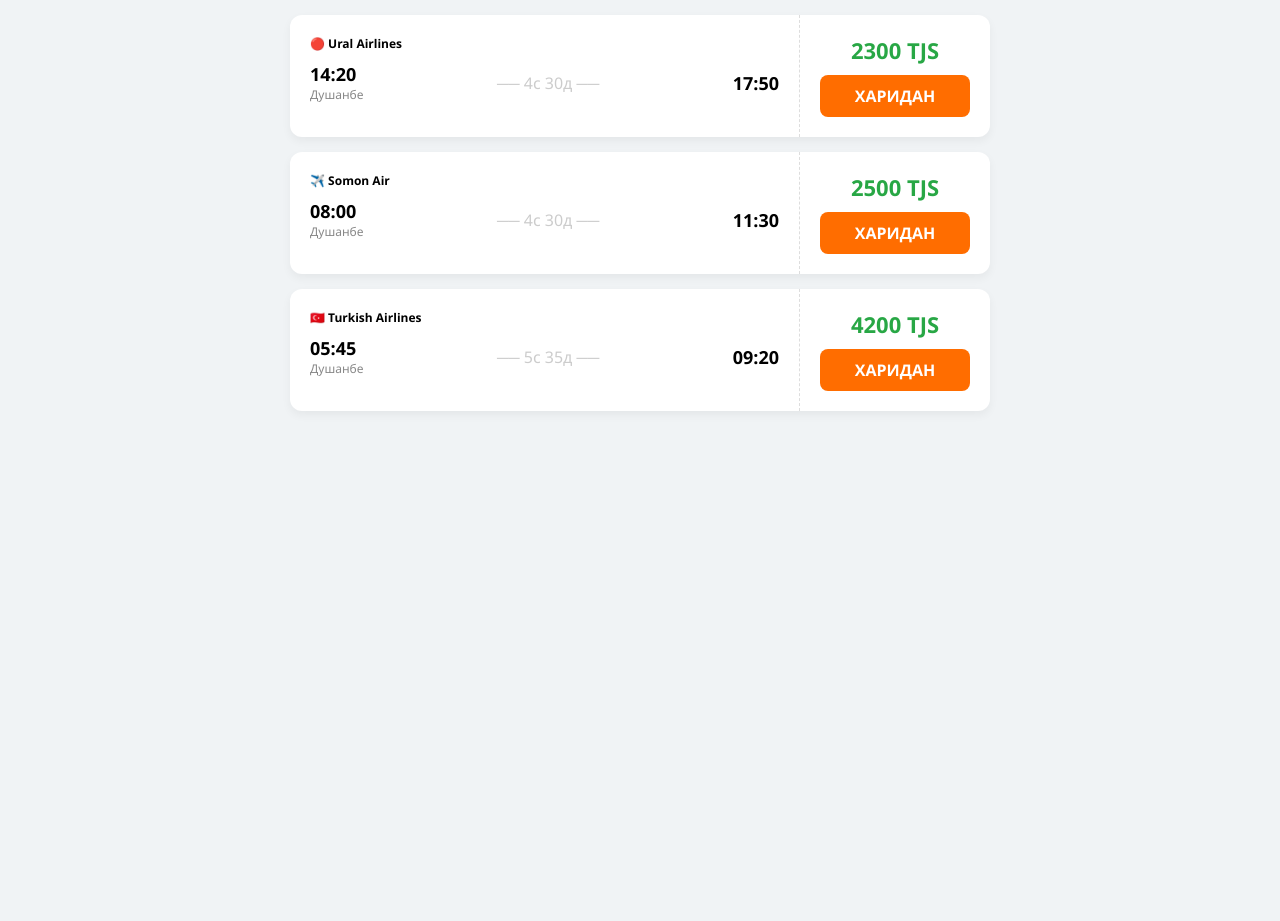
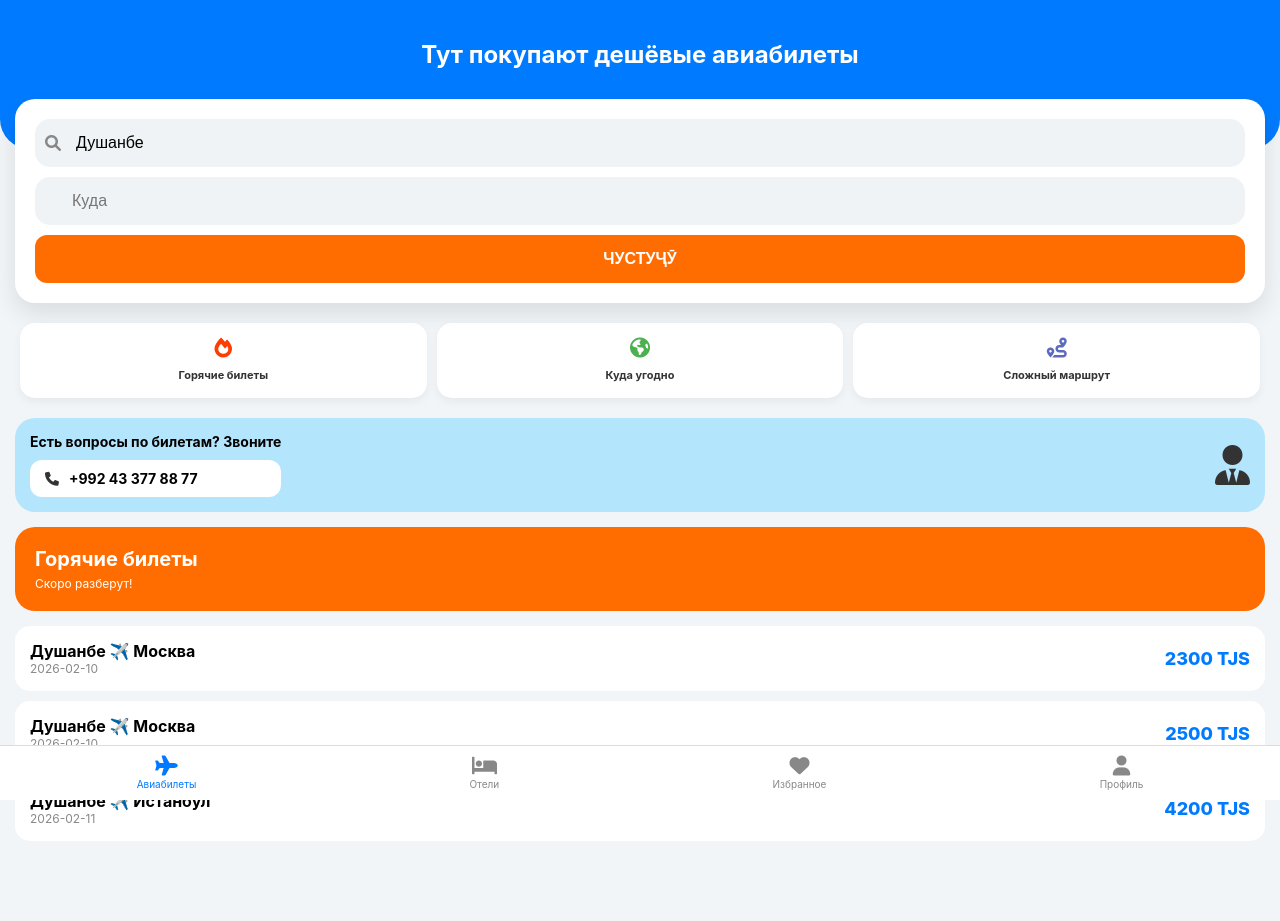
Before and after one commit to OSON-SAVDO/Avia-Search-TJ, a Flask app: page / in a window 1280 px wide. Before the commit the page ends 411 px from the top, so only its background shows below. Run offline with Flask 3, Linux system fonts and the light colour scheme; data comes from the database, SQL or seed files in the repository.

Commit message:
Update index.html

```diff
--- a/templates/index.html
+++ b/templates/index.html
@@ -1,51 +1,116 @@
 <!DOCTYPE html>
-<html>
+<html lang="{{ lang }}">
 <head>
+    <meta charset="UTF-8">
+    <meta name="viewport" content="width=device-width, initial-scale=1.0">
+    <title>Aviasales.tj - Клон</title>
+    <link rel="stylesheet" href="https://cdnjs.cloudflare.com/ajax/libs/font-awesome/6.0.0/css/all.min.css">
     <style>
-        body { font-family: 'Segoe UI', sans-serif; background: #f0f3f5; }
-        .ticket {
-            background: white; border-radius: 12px; display: flex;
-            max-width: 700px; margin: 15px auto; overflow: hidden;
-            box-shadow: 0 4px 10px rgba(0,0,0,0.05);
-        }
-        .left-side { padding: 20px; flex-grow: 1; border-right: 1px dashed #ddd; }
-        .right-side {
-            padding: 20px; min-width: 150px; text-align: center;
-            display: flex; flex-direction: column; justify-content: center;
-        }
-        .price { font-size: 22px; font-weight: bold; color: #28a745; margin-bottom: 10px; }
-        .buy-button {
-            background: #ff6d00; color: white; text-decoration: none;
-            padding: 10px 20px; border-radius: 8px; font-weight: bold;
-        }
-        .flight-info { display: flex; justify-content: space-between; align-items: center; }
-        .time { font-size: 18px; font-weight: bold; }
-        .city { font-size: 12px; color: #888; }
-        .airline { font-size: 12px; font-weight: bold; margin-bottom: 10px; display: block; }
+        :root { --blue: #007bff; --orange: #ff6d00; --bg: #f2f5f8; }
+        body { font-family: -apple-system, BlinkMacSystemFont, "Segoe UI", Roboto, sans-serif; background: var(--bg); margin: 0; padding-bottom: 70px; }
+
+        /* Header Blue Section */
+        .top-header { background: var(--blue); color: white; padding: 40px 20px 80px; text-align: center; border-radius: 0 0 30px 30px; }
+        .top-header h1 { font-size: 24px; margin: 0; }
+
+        /* Search Container */
+        .search-container { background: white; margin: -50px 15px 20px; padding: 20px; border-radius: 20px; box-shadow: 0 10px 25px rgba(0,0,0,0.1); }
+        .search-input-group { background: #f0f3f5; border-radius: 15px; padding: 10px; margin-bottom: 10px; display: flex; align-items: center; }
+        .search-input-group i { color: #888; margin-right: 10px; }
+        .search-input-group input { border: none; background: transparent; width: 100%; font-size: 16px; outline: none; padding: 5px; }
+
+        /* Icon Menu (Quick Actions) */
+        .quick-actions { display: flex; justify-content: space-around; margin: 20px 15px; }
+        .action-item { background: white; padding: 15px 10px; border-radius: 15px; text-align: center; flex: 1; margin: 0 5px; box-shadow: 0 4px 10px rgba(0,0,0,0.05); }
+        .action-item i { font-size: 20px; margin-bottom: 5px; display: block; }
+        .action-item span { font-size: 11px; font-weight: bold; color: #333; }
+
+        /* Banner Call */
+        .call-banner { background: #b3e5fc; margin: 15px; padding: 15px; border-radius: 20px; display: flex; align-items: center; justify-content: space-between; }
+        .call-banner i { font-size: 40px; color: #333; }
+        .btn-call { background: white; padding: 10px 15px; border-radius: 12px; text-decoration: none; color: black; font-weight: bold; font-size: 14px; display: flex; align-items: center; }
+
+        /* Ticket Cards */
+        .hot-tickets { background: var(--orange); margin: 15px; padding: 20px; border-radius: 20px; color: white; }
+        .ticket-list { padding: 0 15px; }
+        .ticket { background: white; border-radius: 15px; padding: 15px; margin-bottom: 10px; display: flex; justify-content: space-between; align-items: center; }
+        .price { color: var(--blue); font-size: 18px; font-weight: 800; }
+
+        /* Bottom Nav */
+        .bottom-nav { position: fixed; bottom: 0; width: 100%; background: white; display: flex; justify-content: space-around; padding: 10px 0; border-top: 1px solid #ddd; }
+        .nav-item { text-align: center; color: #888; text-decoration: none; font-size: 10px; }
+        .nav-item.active { color: var(--blue); }
+        .nav-item i { font-size: 20px; display: block; margin-bottom: 2px; }
     </style>
 </head>
 <body>
-    {% for flight in flights %}
-    <div class="ticket">
-        <div class="left-side">
-            <span class="airline">{{ flight.logo }} {{ flight.airline }}</span>
-            <div class="flight-info">
-                <div>
-                    <div class="time">{{ flight.dep_time }}</div>
-                    <div class="city">{{ flight.from_city }}</div>
-                </div>
-                <div style="color: #ccc;">── {{ flight.duration }} ──</div>
-                <div>
-                    <div class="time">{{ flight.arr_time }}</div>
-                    <div class="city">{{ flight.arrival_city }}</div>
-                </div>
+
+    <div class="top-header">
+        <h1>Тут покупают дешёвые авиабилеты</h1>
+    </div>
+
+    <div class="search-container">
+        <form action="/search" method="post">
+            <div class="search-input-group">
+                <i class="fa-solid fa-magnifying-glass"></i>
+                <input type="text" name="from" value="Душанбе" placeholder="Откуда">
             </div>
+            <div class="search-input-group">
+                <i class="fa-solid fa-location-dot" style="color: transparent;"></i>
+                <input type="text" name="to" placeholder="Куда">
+            </div>
+            <button type="submit" style="width:100%; background: var(--orange); color:white; border:none; padding:15px; border-radius:12px; font-weight:bold; font-size:16px;">ЧУСТУҶӮ</button>
+        </form>
+    </div>
+
+    <div class="quick-actions">
+        <div class="action-item">
+            <i class="fa-solid fa-fire" style="color: #ff3d00;"></i>
+            <span>Горячие билеты</span>
         </div>
-        <div class="right-side">
-            <div class="price">{{ flight.price }} TJS</div>
-            <a href="{{ flight.buy_url }}" target="_blank" class="buy-button">{{ t.buy }}</a>
+        <div class="action-item">
+            <i class="fa-solid fa-earth-americas" style="color: #4caf50;"></i>
+            <span>Куда угодно</span>
+        </div>
+        <div class="action-item">
+            <i class="fa-solid fa-route" style="color: #5c6bc0;"></i>
+            <span>Сложный маршрут</span>
         </div>
     </div>
-    {% endfor %}
+
+    <div class="call-banner">
+        <div>
+            <div style="font-size: 14px; font-weight: bold;">Есть вопросы по билетам? Звоните</div>
+            <a href="tel:+992433778877" class="btn-call" style="margin-top: 10px;">
+                <i class="fa-solid fa-phone" style="font-size: 14px; margin-right: 10px;"></i> +992 43 377 88 77
+            </a>
+        </div>
+        <i class="fa-solid fa-user-tie"></i>
+    </div>
+
+    <div class="hot-tickets">
+        <h2 style="margin: 0; font-size: 20px;">Горячие билеты</h2>
+        <p style="margin: 5px 0 0; font-size: 12px;">Скоро разберут!</p>
+    </div>
+
+    <div class="ticket-list">
+        {% for f in flights %}
+        <div class="ticket">
+            <div>
+                <div style="font-weight: bold;">{{ f.from_city }} ✈️ {{ f.to_city }}</div>
+                <div style="font-size: 12px; color: #888;">{{ f.date }}</div>
+            </div>
+            <div class="price">{{ f.price }} TJS</div>
+        </div>
+        {% endfor %}
+    </div>
+
+    <div class="bottom-nav">
+        <a href="#" class="nav-item active"><i class="fa-solid fa-plane"></i>Авиабилеты</a>
+        <a href="#" class="nav-item"><i class="fa-solid fa-bed"></i>Отели</a>
+        <a href="#" class="nav-item"><i class="fa-solid fa-heart"></i>Избранное</a>
+        <a href="#" class="nav-item"><i class="fa-solid fa-user"></i>Профиль</a>
+    </div>
+
 </body>
 </html>
```
